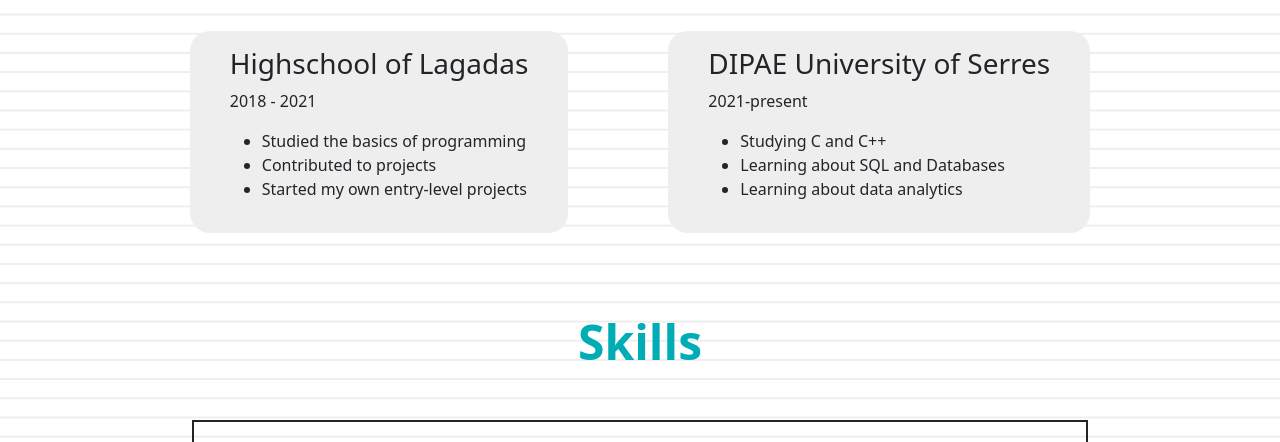
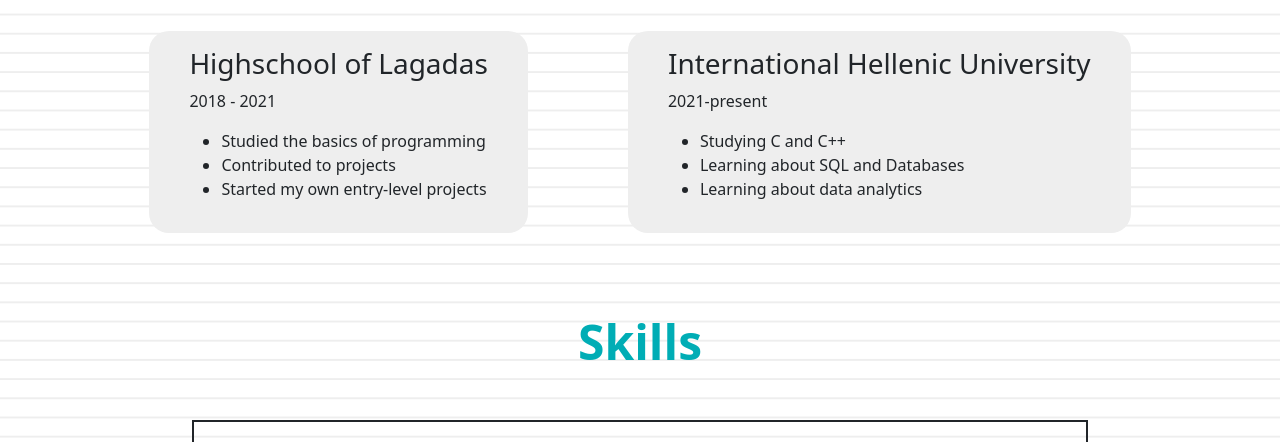
Before and after one commit to Matthaios-Tsintsinis/portfolio, a plain HTML site: page index.html in a window 1280 px wide. Shown: the part 658-1100 px from the top of the page. Drawn offline with nearby package versions, Linux system fonts and the light colour scheme.

Commit message:
uni correction

```diff
--- a/index.html
+++ b/index.html
@@ -72,7 +72,7 @@
       </div>
 
       <div class="edu-card">
-        <h3>DIPAE University of Serres</h3>
+        <h3>International Hellenic University</h3>
         <p>2021-present</p>
         <ul>
           <li>Studying C and C++</li>
```
